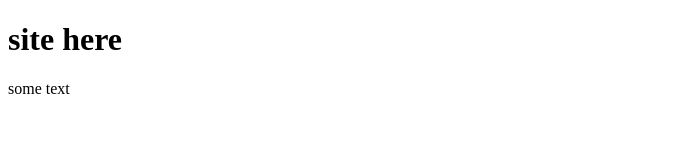
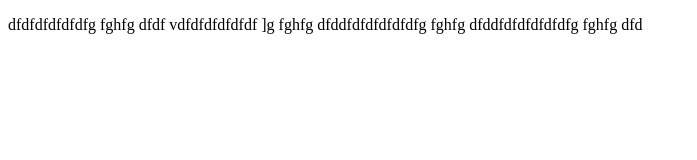
Before and after one commit to mvi-2005/site, a plain HTML site: page index.html in a window 1280 px wide. Shown: the whole page, without its empty margins (0-697 px from the left). Drawn offline with Linux system fonts and the light colour scheme.

Commit message:
third commit

```diff
--- a/index.html
+++ b/index.html
@@ -6,7 +6,7 @@
      <link rel="stylesheet" href="css/style.css">
  </head>
  <body>
-     <h1>site here</h1>
-     <p>some text</p>
+     <p> dfdfdfdfdfdfg fghfg dfdf vdfdfdfdfdfdf
+         ]g fghfg dfddfdfdfdfdfdfg fghfg dfddfdfdfdfdfdfg fghfg dfd</p>
  </body>
 </html>
```
